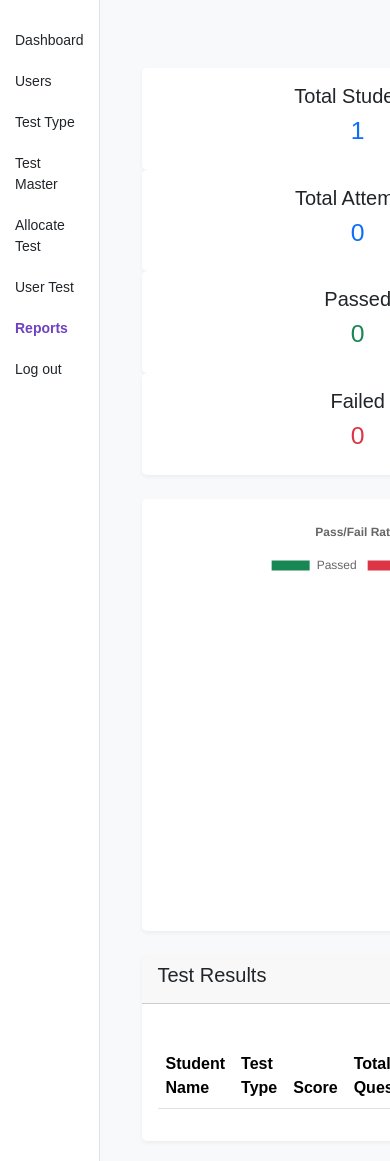
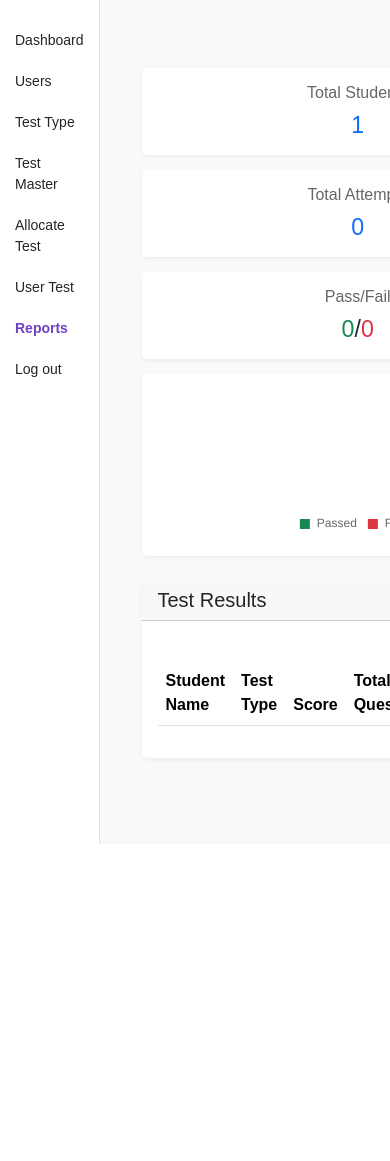
Before and after one commit to lovesh85/Student-Test-Management, a Flask app: page /reports in a window 390 px wide; the page is wider, and only the part inside the window is pictured. After the commit the page ends 844 px from the top of that part, so only its background shows below. Run offline with Flask 3, Linux system fonts and the light colour scheme; the visitor is signed in with stand-in values (Sample User, id 1); data comes from the database, SQL or seed files in the repository; data that the repository does not hold is empty.

Commit message:
Assistant checkpoint: Update reports page layout to be more compact
Assistant generated file changes:
- templates/reports.html: Make layout more compact with smaller chart

---

User prompt:

the pass/failed ration graph should be small and come in the same page the userd dont need to scrool the page ok

Replit-Commit-Author: Assistant
Replit-Commit-Session-Id: 26a46d87-79c8-4756-ae22-e28ce718c3dc

```diff
--- a/templates/reports.html
+++ b/templates/reports.html
@@ -5,57 +5,51 @@
 
 {% block content %}
 <div class="container mt-4">
-    <!-- Statistics Cards -->
-    <div class="row mb-4">
-        <div class="col-md-3">
-            <div class="card">
-                <div class="card-body text-center">
-                    <h5 class="card-title">Total Students</h5>
-                    <h2 class="text-primary">{{ stats.total_students }}</h2>
+    <div class="row">
+        <!-- Left column: Statistics Cards -->
+        <div class="col-md-8">
+            <div class="row">
+                <div class="col-md-4">
+                    <div class="card mini-stat">
+                        <div class="card-body">
+                            <h6 class="card-title">Total Students</h6>
+                            <h3 class="text-primary">{{ stats.total_students }}</h3>
                         </div>
                     </div>
                 </div>
-        <div class="col-md-3">
-            <div class="card">
-                <div class="card-body text-center">
-                    <h5 class="card-title">Total Attempts</h5>
-                    <h2 class="text-primary">{{ stats.total_attempts }}</h2>
+                <div class="col-md-4">
+                    <div class="card mini-stat">
+                        <div class="card-body">
+                            <h6 class="card-title">Total Attempts</h6>
+                            <h3 class="text-primary">{{ stats.total_attempts }}</h3>
                         </div>
                     </div>
                 </div>
-        <div class="col-md-3">
-            <div class="card">
-                <div class="card-body text-center">
-                    <h5 class="card-title">Passed</h5>
-                    <h2 class="text-success">{{ stats.passed_attempts }}</h2>
+                <div class="col-md-4">
+                    <div class="card mini-stat">
+                        <div class="card-body">
+                            <h6 class="card-title">Pass/Fail</h6>
+                            <h3><span class="text-success">{{ stats.passed_attempts }}</span>/<span class="text-danger">{{ stats.failed_attempts }}</span></h3>
                         </div>
-            </div>
-        </div>
-        <div class="col-md-3">
-            <div class="card">
-                <div class="card-body text-center">
-                    <h5 class="card-title">Failed</h5>
-                    <h2 class="text-danger">{{ stats.failed_attempts }}</h2>
                     </div>
                 </div>
             </div>
         </div>
 
-    <!-- Pass/Fail Ratio Chart -->
-    <div class="row mb-4">
-        <div class="col-md-12">
+        <!-- Right column: Chart -->
+        <div class="col-md-4">
             <div class="card">
                 <div class="card-body">
-                    <canvas id="passFailChart"></canvas>
+                    <canvas id="passFailChart" style="height: 150px;"></canvas>
                 </div>
             </div>
         </div>
     </div>
 
     <!-- Results Table -->
-    <div class="card">
+    <div class="card mt-4">
         <div class="card-header">
-            <h5>Test Results</h5>
+            <h5 class="mb-0">Test Results</h5>
         </div>
         <div class="card-body">
             <div class="table-responsive">
@@ -94,13 +88,30 @@
     </div>
 </div>
 
+<style>
+.mini-stat {
+    margin-bottom: 15px;
+}
+.mini-stat .card-body {
+    padding: 15px;
+    text-align: center;
+}
+.mini-stat h6 {
+    margin-bottom: 10px;
+    color: #666;
+}
+.mini-stat h3 {
+    margin-bottom: 0;
+}
+</style>
+
 <!-- Chart.js -->
 <script src="https://cdn.jsdelivr.net/npm/chart.js"></script>
 <script>
 document.addEventListener('DOMContentLoaded', function() {
     const ctx = document.getElementById('passFailChart').getContext('2d');
     new Chart(ctx, {
-        type: 'pie',
+        type: 'doughnut',
         data: {
             labels: ['Passed', 'Failed'],
             datasets: [{
@@ -110,10 +121,13 @@ document.addEventListener('DOMContentLoaded', function() {
         },
         options: {
             responsive: true,
+            maintainAspectRatio: false,
             plugins: {
-                title: {
-                    display: true,
-                    text: 'Pass/Fail Ratio'
+                legend: {
+                    position: 'bottom',
+                    labels: {
+                        boxWidth: 12
+                    }
                 }
             }
         }
```
Lines whose indentation alone changed are shown as unchanged.
